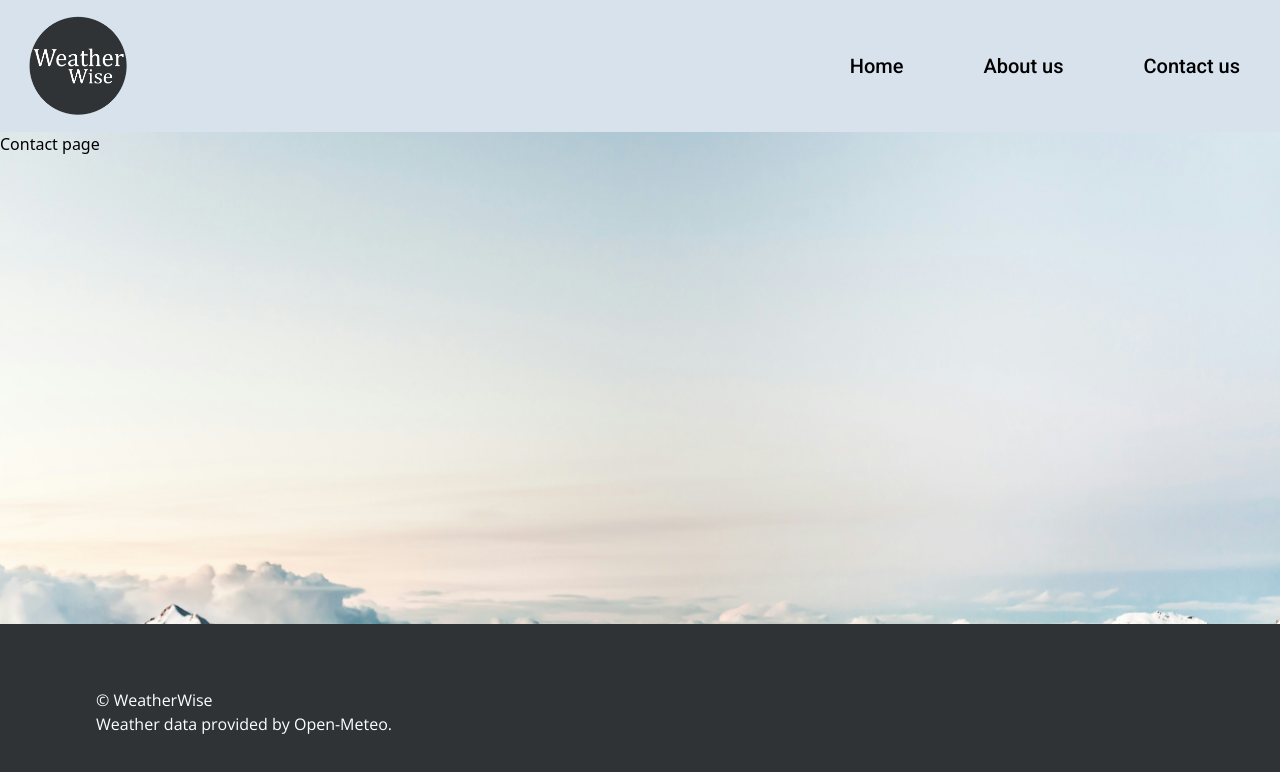
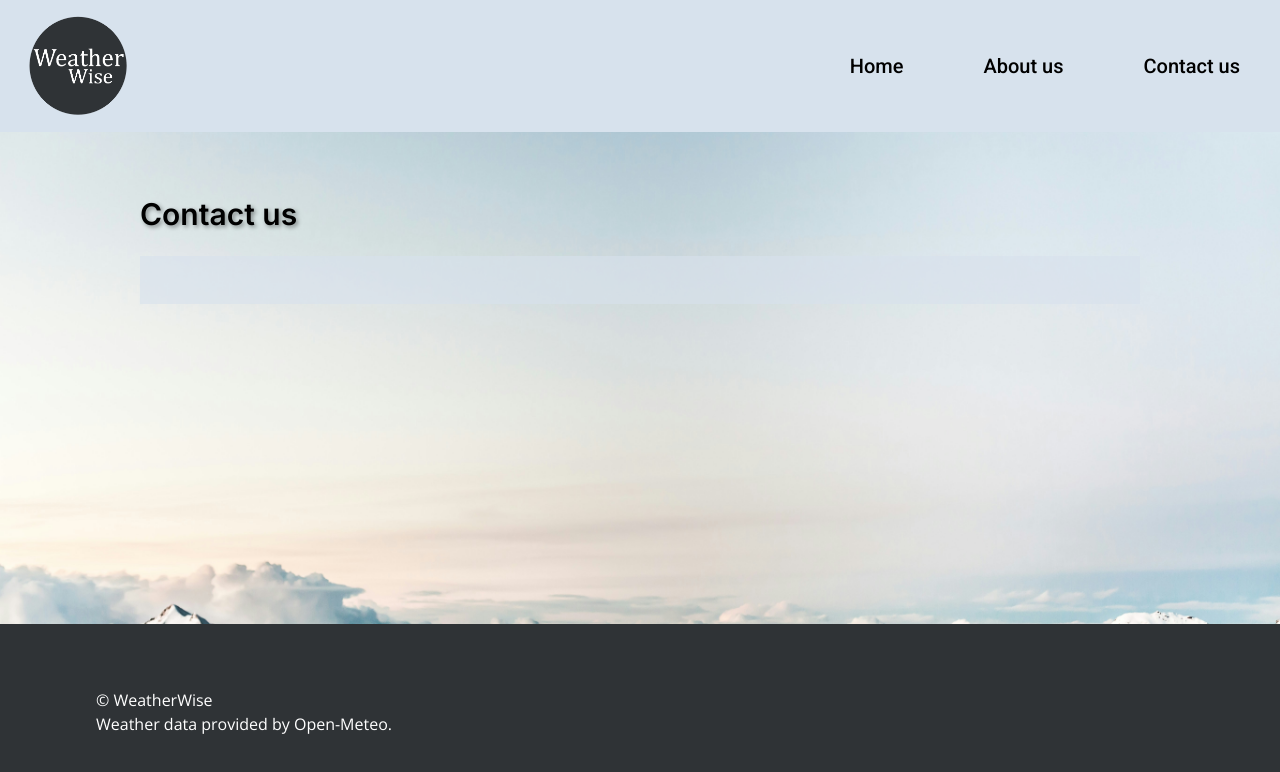
Before and after one commit to TheRegzi/weather-wise, a Next.js app: page /contact in a window 1280 px wide. Shown: the top 772 px of the page. Built offline with nearby package versions, Linux system fonts and the light colour scheme.

Commit message:
feat: adding content for contact us page

```diff
--- a/src/app/contact/page.tsx
+++ b/src/app/contact/page.tsx
@@ -1,7 +1,9 @@
 export default function Contact() {
   return (
-    <main>
-      <h1>Contact page</h1>
+    <main className="w-[1000px] flex flex-col mx-auto justify-center my-16">
+      <h1 className="font-inter font-semibold text-3xl text-shadow">Contact us</h1>
+      <div className="bg-background-secondary p-6 mt-6"></div>
+      <div></div>
     </main>
   );
 }
```
